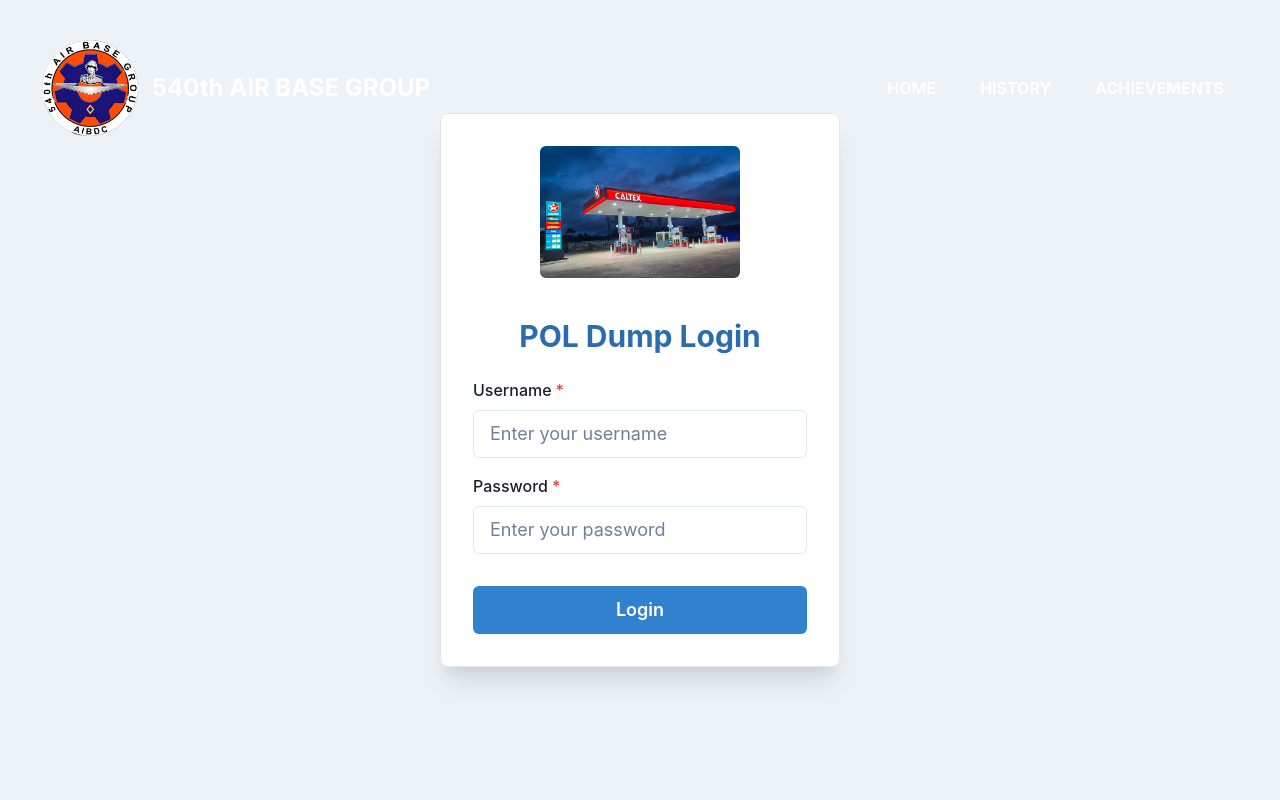
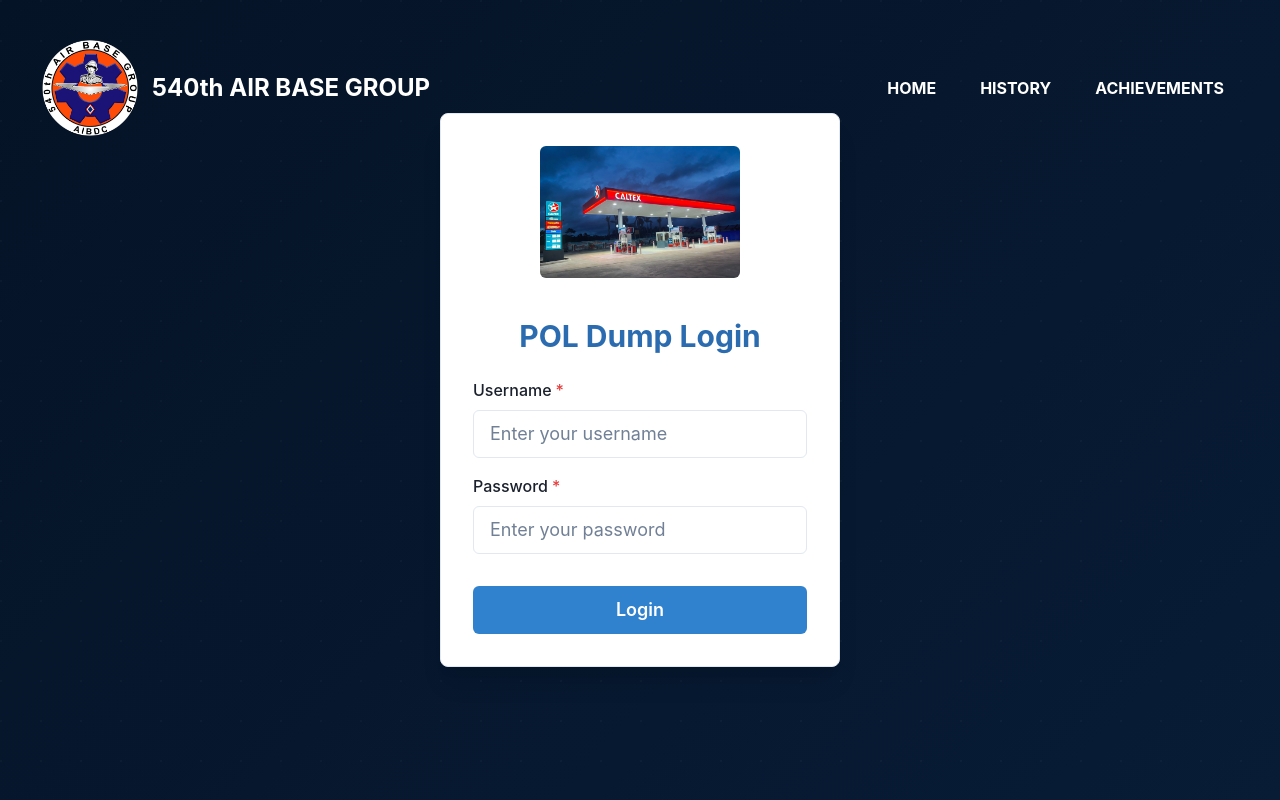
Before and after one commit to RobinGonzales13/mern-540-website, a React (Vite) app in the folder frontend/: page /pol-login in a window 1280 px wide. Built offline with nearby package versions, Linux system fonts and the light colour scheme.

Commit message:
change bg color

```diff
--- a/frontend/src/pages/POLLogin.jsx
+++ b/frontend/src/pages/POLLogin.jsx
@@ -60,7 +60,23 @@ const POLLogin = () => {
   };
 
   return (
-    <Box minH="100vh" bg="gray.100">
+    <Box
+      minH="100vh"
+      bg="linear-gradient(135deg, rgb(5, 19, 38) 0%, rgb(8, 28, 54) 100%)"
+      _before={{
+        content: '""',
+        position: "absolute",
+        top: 0,
+        left: 0,
+        right: 0,
+        bottom: 0,
+        backgroundImage: "radial-gradient(circle at 1px 1px, rgba(255, 255, 255, 0.05) 1px, transparent 0)",
+        backgroundSize: "40px 40px",
+        opacity: 0.5,
+        pointerEvents: "none"
+      }}
+      position="relative"
+    >
       <Navbar showContactButton={false} />
       <Container maxW="container.xl" py={10}>
         <Flex
@@ -78,6 +94,8 @@ const POLLogin = () => {
             maxW="400px"
             border="1px solid"
             borderColor="gray.200"
+            position="relative"
+            zIndex={1}
           >
             <VStack spacing={6} align="stretch">
               <Image
```
